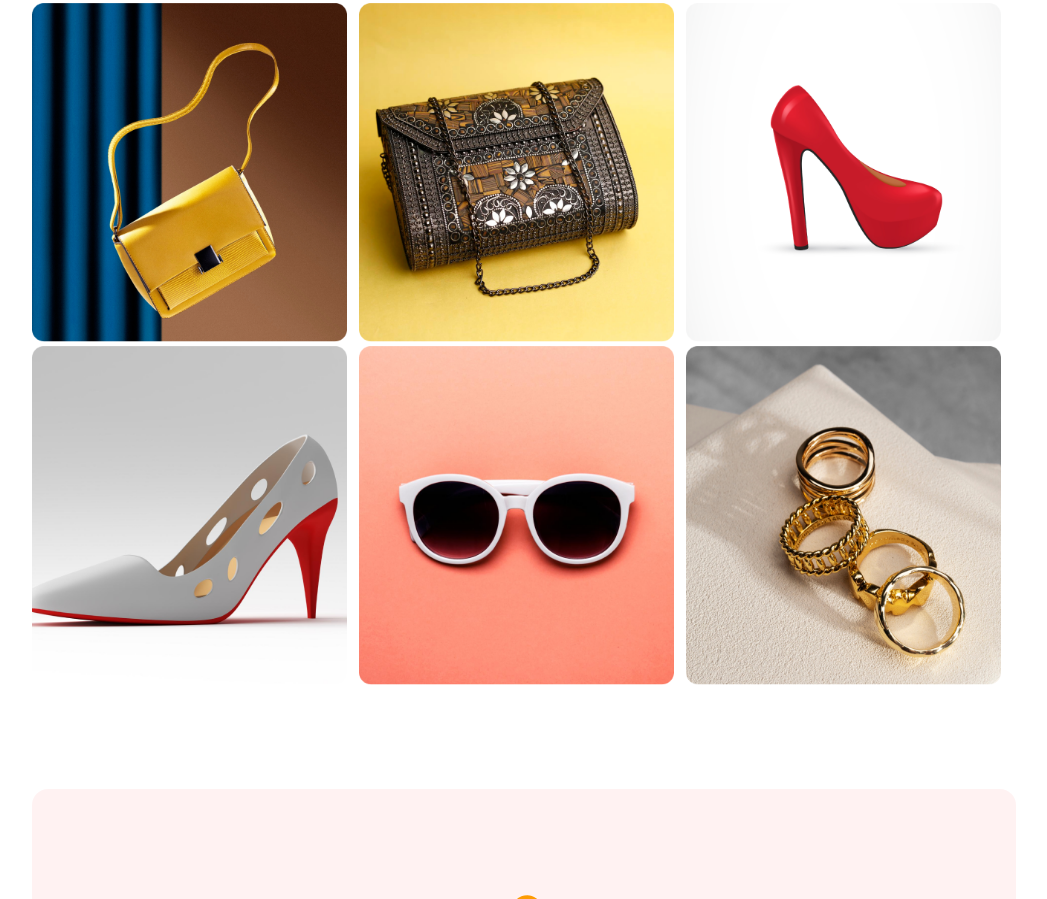
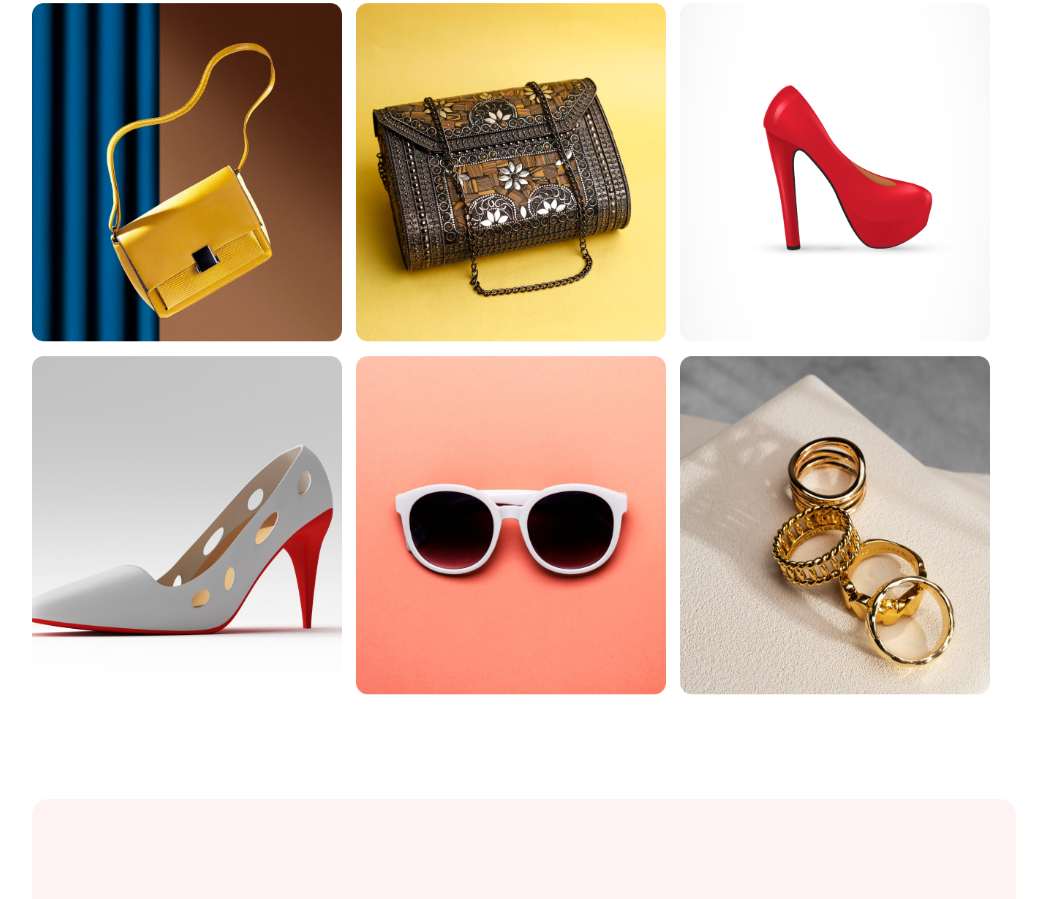
Before and after one commit to Khaledul40/new-year-assignment1, a plain HTML site: page index.html in a window 1280 px wide. Shown: the part 3125-4024 px from the top of the page, without its empty margins (116-1163 px from the left). Drawn offline with Linux system fonts and the light colour scheme.

Commit message:
added update

```diff
--- a/index.html
+++ b/index.html
@@ -78,6 +78,9 @@
                 <img class="port-img" src="resources/Rectangle 3.png" alt="Image loading soon">
                 <img class="port-img" src="resources/Rectangle 4.png" alt="Image loading soon">
                 <img class="port-img" id="pi" src="resources/Rectangle 5.png" alt="Image loading soon">
+
+            </div>
+            <div id="item2" class="portfolio-item">
                 <img class="port-img" src="resources/Rectangle 6.png" alt="Image loading soon">
                 <img class="port-img" src="resources/Rectangle 7.png" alt="Image loading soon">
                 <img class="port-img" id="pi" src="resources/Rectangle 8.png" alt="Image loading soon">
--- a/styles/assignment.css
+++ b/styles/assignment.css
@@ -227,6 +227,9 @@ main{
 .portfolio-item{
     display: flow-root;
 }
+#item2{
+    padding-top: 10px;
+}
 .portfolio h6{
     color: #F00;
     font-family: Inter;
@@ -252,9 +255,9 @@ main{
     padding-right: 0px;
 }
 .port-img{
-    max-width: 315px;
+    max-width: 310px;
     height: 339px;
-    padding-right: 8px;
+    padding-right: 10px;
 }
 
 /* Newsletter section style*/
```
